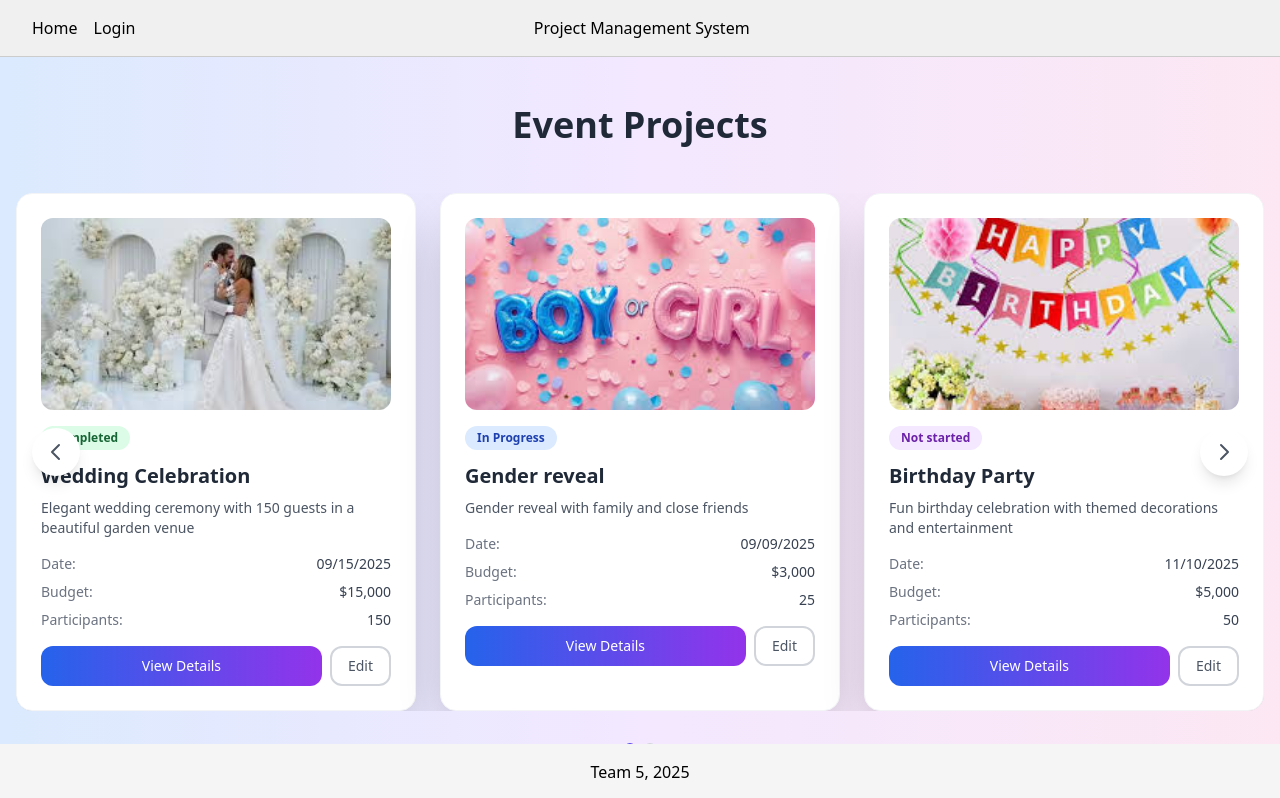
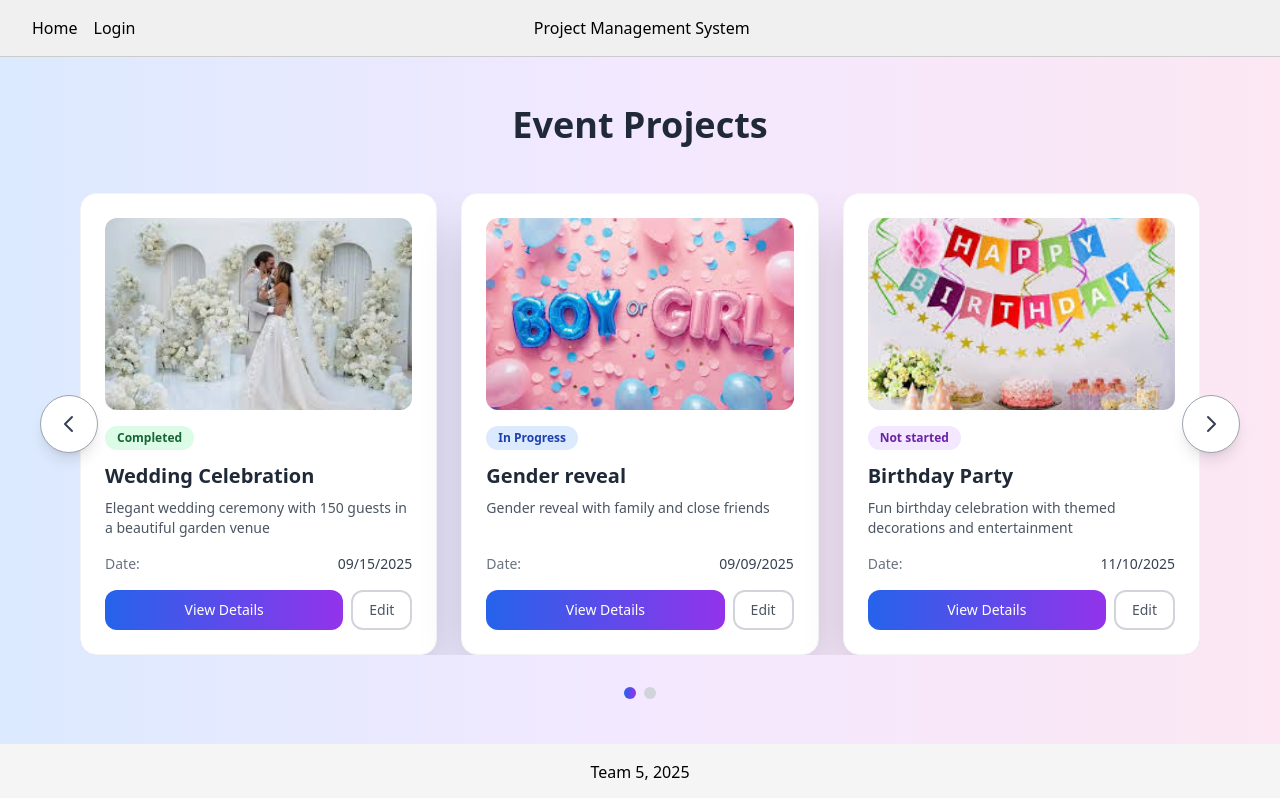
Before and after one commit to Code-the-Dream-School/jj-practicum-team-5-front, a React (Vite) app: page /dashboard in a window 1280 px wide. Shown: the top 798 px of the page. Built offline with nearby package versions, Linux system fonts and the light colour scheme.

Commit message:
fix slider, slider's arrows, add route to view details and edit

```diff
--- a/src/App.jsx
+++ b/src/App.jsx
@@ -3,7 +3,9 @@ import MainLayout from "./layouts/MainLayout.jsx";
 import HomePage from "./pages/HomePage.jsx";
 import LoginPage from "./pages/LoginPage.jsx";
 import SignUpForm from "./pages/SignUpForm.jsx";
-import Dashboard from "./pages/Dashboard.jsx"
+import Dashboard from "./pages/Dashboard.jsx";
+import ProjectPage from "./pages/ProjectPage.jsx";
+import StepPage from "./pages/StepPage";
 import './index.css';
 
 export default function App() {
@@ -15,6 +17,8 @@ export default function App() {
                     <Route path="/login" element={<LoginPage />} />
                     <Route path="/dashboard" element={<Dashboard />} />
                     <Route path="/signup" element={<SignUpForm />} />
+                    <Route path="/project/:id" element={<ProjectPage />} />
+                    <Route path="/step/:id" element={<StepPage />} />
                 </Route>
             </Routes>
         </BrowserRouter>
--- a/src/pages/Dashboard.jsx
+++ b/src/pages/Dashboard.jsx
@@ -1,7 +1,10 @@
 import { useState } from "react";
+import {useNavigate} from "react-router-dom";
 
 export default function ProjectsSliderPage() {
     const [currentSlide, setCurrentSlide] = useState(0);
+
+    const navigate = useNavigate();
 
     const projects = [
         {
@@ -11,8 +14,6 @@ export default function ProjectsSliderPage() {
             image: "/images/wedding.jpeg",
             date: "09/15/2025",
             status: "Completed",
-            budget: "$15,000",
-            participants: 150
         },
         {
             id: 2,
@@ -21,8 +22,6 @@ export default function ProjectsSliderPage() {
             image: "/images/gender.jpeg",
             date: "09/09/2025",
             status: "In Progress",
-            budget: "$3,000",
-            participants: 25
         },
         {
             id: 3,
@@ -31,8 +30,6 @@ export default function ProjectsSliderPage() {
             image: "/images/bd.jpeg",
             date: "11/10/2025",
             status: "Not started",
-            budget: "$5,000",
-            participants: 50
         },
         {
             id: 4,
@@ -41,8 +38,6 @@ export default function ProjectsSliderPage() {
             image: "/images/cruise.jpeg",
             date: "05/05/2026",
             status: "In Progress",
-            budget: "$20,000",
-            participants: 4
         },
         {
             id: 5,
@@ -51,8 +46,6 @@ export default function ProjectsSliderPage() {
             image: "/images/trip.jpeg",
             date: "08/01/2025",
             status: "Overdue",
-            budget: "$8,000",
-            participants: 6
         },
         {
             id: 6,
@@ -61,8 +54,6 @@ export default function ProjectsSliderPage() {
             image: "/images/shower.jpeg",
             date: "10/10/2025",
             status: "In Progress",
-            budget: "$2,500",
-            participants: 30
         }
     ];
 
@@ -98,7 +89,6 @@ export default function ProjectsSliderPage() {
     return (
         <div className="min-h-screen bg-gradient-to-r from-blue-100 via-purple-100 to-pink-100 py-12">
             <div className="max-w-7xl mx-auto px-4">
-                {/* Header */}
                 <div className="text-center mb-12">
                     <h1 className="text-4xl font-bold text-gray-800 mb-4">
                         Event Projects
@@ -106,14 +96,13 @@ export default function ProjectsSliderPage() {
                 </div>
 
 
-                <div className="relative">
-
+                <div className="relative px-16">
                     <div className="overflow-hidden rounded-2xl">
                         <div className="grid grid-cols-1 md:grid-cols-2 lg:grid-cols-3 gap-6">
                             {visibleProjects.map((project) => (
                                 <div
                                     key={project.id}
-                                    className="bg-white rounded-2xl p-6 shadow-2xl border border-gray-100 transform transition-all duration-300 hover:scale-105 hover:shadow-3xl"
+                                    className="bg-white rounded-2xl p-6 shadow-2xl border border-gray-100 transform transition-all duration-300 hover:scale-105 hover:shadow-3xl flex flex-col h-full"
                                 >
                                     <div className="w-full h-48 rounded-xl mb-4 overflow-hidden">
                                         <img
@@ -143,7 +132,7 @@ export default function ProjectsSliderPage() {
                                         {project.title}
                                     </h3>
 
-                                    <p className="text-gray-600 text-sm mb-4 line-clamp-2">
+                                    <p className="text-gray-600 text-sm mb-4 line-clamp-2 flex-grow">
                                         {project.description}
                                     </p>
 
@@ -152,21 +141,14 @@ export default function ProjectsSliderPage() {
                                             <span className="text-gray-500">Date:</span>
                                             <span className="font-medium text-gray-700">{project.date}</span>
                                         </div>
-                                        <div className="flex justify-between text-sm">
-                                            <span className="text-gray-500">Budget:</span>
-                                            <span className="font-medium text-gray-700">{project.budget}</span>
-                                        </div>
-                                        <div className="flex justify-between text-sm">
-                                            <span className="text-gray-500">Participants:</span>
-                                            <span className="font-medium text-gray-700">{project.participants}</span>
-                                        </div>
                                     </div>
 
                                     <div className="flex space-x-2">
-                                        <button className="flex-1 bg-gradient-to-r from-blue-600 to-purple-600 text-white py-2 px-4 rounded-xl font-medium text-sm hover:from-blue-700 hover:to-purple-700 transition-all duration-300 hover:scale-105">
+                                        <button type="button"
+                                                onClick={() => navigate(`/project/${project.id}`)} className="flex-1 bg-gradient-to-r from-blue-600 to-purple-600 text-white py-2 px-4 rounded-xl font-medium text-sm hover:from-blue-700 hover:to-purple-700 transition-all duration-300 hover:scale-105">
                                             View Details
                                         </button>
-                                        <button className="px-4 py-2 border-2 border-gray-300 text-gray-600 rounded-xl font-medium text-sm hover:border-gray-400 hover:text-gray-700 transition-all duration-300">
+                                        <button onClick={() => navigate(`/project/${project.id}`)} className="px-4 py-2 border-2 border-gray-300 text-gray-600 rounded-xl font-medium text-sm hover:border-gray-400 hover:text-gray-700 transition-all duration-300">
                                             Edit
                                         </button>
                                     </div>
@@ -177,20 +159,20 @@ export default function ProjectsSliderPage() {
 
                     <button
                         onClick={prevSlide}
-                        className="absolute left-4 top-1/2 transform -translate-y-1/2 bg-white p-3 rounded-full shadow-lg hover:shadow-xl transition-all duration-300 hover:scale-110"
+                        className="absolute left-6 top-1/2 transform -translate-y-1/2 bg-white p-4 rounded-full shadow-lg hover:shadow-xl transition-all duration-300 hover:scale-110 border border-gray-400"
                         disabled={projects.length <= 3}
                     >
-                        <svg className="w-6 h-6 text-gray-600" fill="none" stroke="currentColor" viewBox="0 0 24 24">
+                        <svg className="w-6 h-6 text-gray-700" fill="none" stroke="currentColor" viewBox="0 0 24 24">
                             <path strokeLinecap="round" strokeLinejoin="round" strokeWidth={2} d="M15 19l-7-7 7-7" />
                         </svg>
                     </button>
 
                     <button
                         onClick={nextSlide}
-                        className="absolute right-4 top-1/2 transform -translate-y-1/2 bg-white p-3 rounded-full shadow-lg hover:shadow-xl transition-all duration-300 hover:scale-110"
+                        className="absolute right-6 top-1/2 transform -translate-y-1/2 bg-white p-4 rounded-full shadow-lg hover:shadow-xl transition-all duration-300 hover:scale-110 border border-gray-400"
                         disabled={projects.length <= 3}
                     >
-                        <svg className="w-6 h-6 text-gray-600" fill="none" stroke="currentColor" viewBox="0 0 24 24">
+                        <svg className="w-6 h-6 text-gray-700" fill="none" stroke="currentColor" viewBox="0 0 24 24">
                             <path strokeLinecap="round" strokeLinejoin="round" strokeWidth={2} d="M9 5l7 7-7 7" />
                         </svg>
                     </button>
--- /dev/null
+++ b/src/pages/ProjectPage.jsx
@@ -0,0 +1,7 @@
+export default function ProjectPage() {
+    return (
+        <div>
+            <h1>Project Page</h1>
+        </div>
+    );
+}
--- /dev/null
+++ b/src/pages/StepPage.jsx
@@ -0,0 +1,7 @@
+export default function StepPage() {
+    return (
+        <div>
+            <h1>Step Page</h1>
+        </div>
+    );
+}
```
